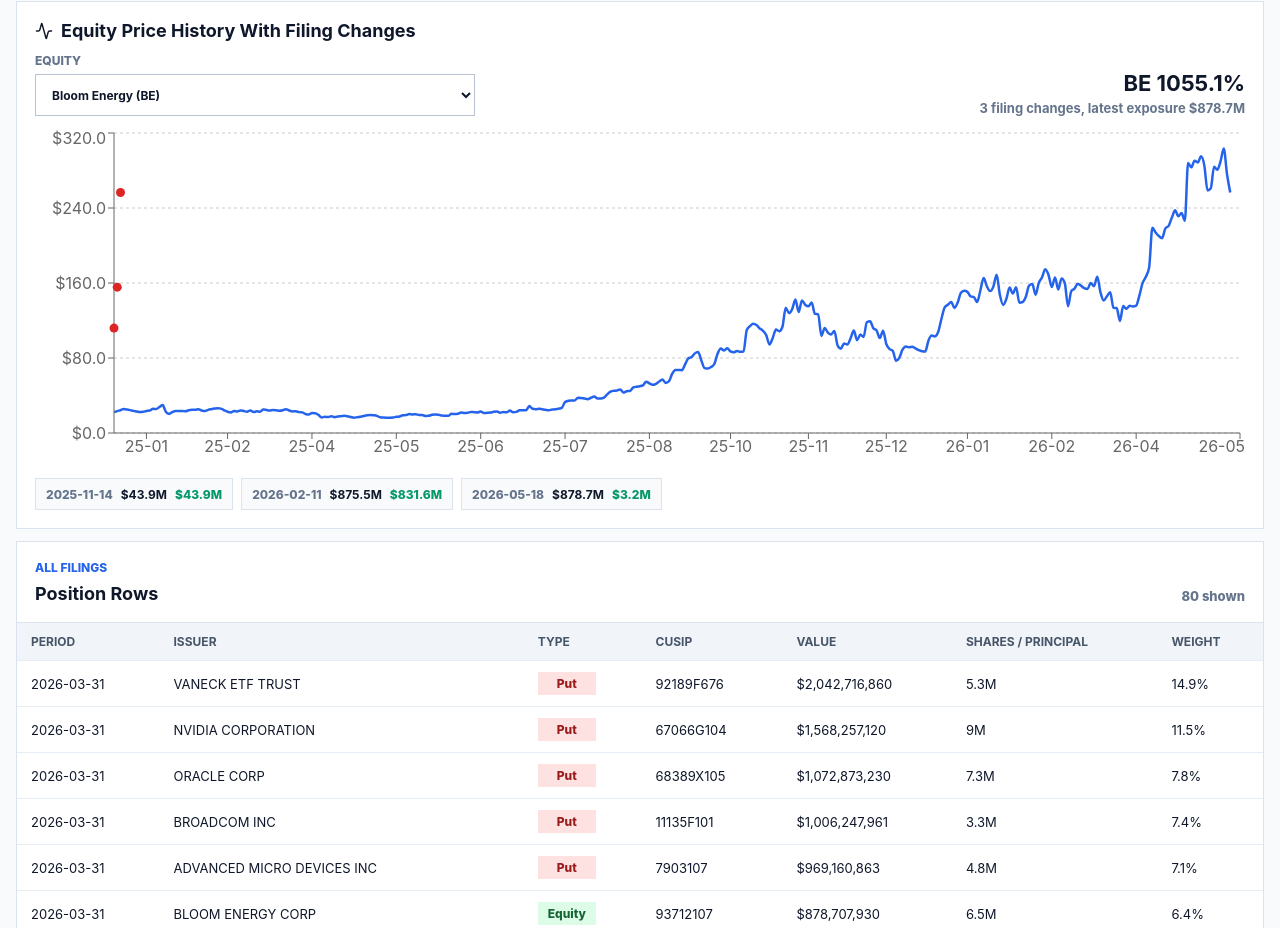
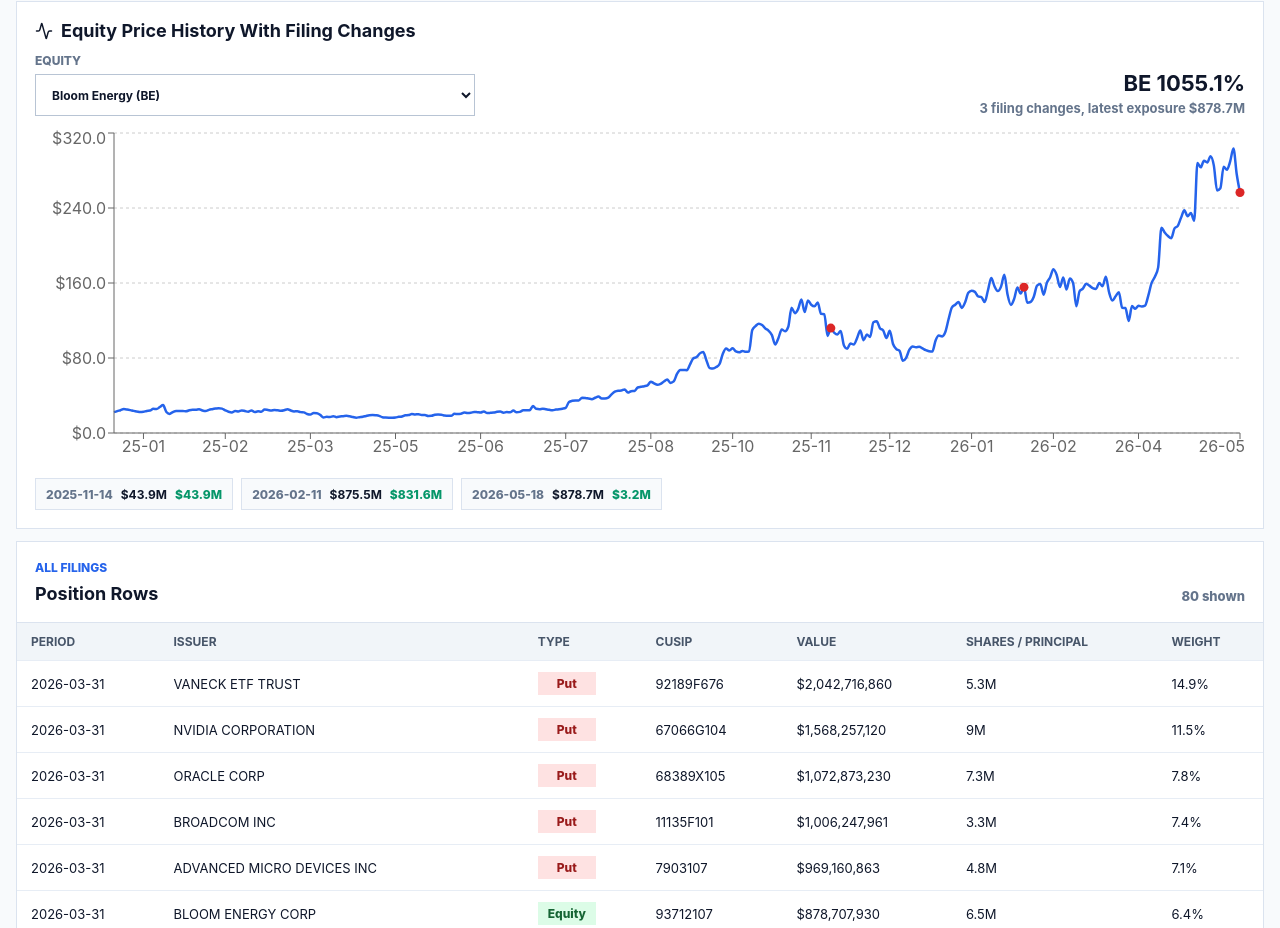
Before and after one commit to locky192/SituationalAwareness, a Next.js app: page / in a window 1280 px wide. Shown: the part 2376-3304 px from the top of the page. Built offline with nearby package versions, Linux system fonts and the light colour scheme.

Commit message:
Align price chart filing markers

```diff
--- a/components/PortfolioDashboard.tsx
+++ b/components/PortfolioDashboard.tsx
@@ -82,6 +82,11 @@
   date: string;
   close: number;
   adjustedClose: number;
+};
+
+type PriceChartPoint = PricePoint & {
+  markerPrice: number | null;
+  marker?: PriceMarker;
 };
 
 type PriceMarker = {
@@ -211,7 +216,8 @@
 
 function PriceTooltip({ active, payload, label }: { active?: boolean; payload?: ChartTooltipPayload[]; label?: string }) {
   if (!active || !payload?.length) return null;
-  const marker = payload.find((entry) => entry.dataKey === "price")?.payload as PriceMarker | undefined;
+  const chartPoint = payload[0]?.payload as PriceChartPoint | undefined;
+  const marker = chartPoint?.marker;
 
   return (
     <div className="chart-tooltip">
@@ -331,6 +337,15 @@
   const priceStart = selectedSecurity?.prices[0]?.adjustedClose ?? 0;
   const priceEnd = selectedSecurity?.prices.at(-1)?.adjustedClose ?? 0;
   const priceChange = priceStart === 0 ? 0 : ((priceEnd - priceStart) / priceStart) * 100;
+  const markerByDate = new Map((selectedSecurity?.markers ?? []).map((marker) => [marker.date, marker]));
+  const priceChartData: PriceChartPoint[] = (selectedSecurity?.prices ?? []).map((point) => {
+    const marker = markerByDate.get(point.date);
+    return {
+      ...point,
+      marker,
+      markerPrice: marker?.price ?? null,
+    };
+  });
 
   return (
     <main>
@@ -497,7 +512,7 @@
             </div>
           </div>
           <ResponsiveContainer width="100%" height={340}>
-            <ComposedChart data={selectedSecurity?.prices ?? []}>
+            <ComposedChart data={priceChartData}>
               <CartesianGrid strokeDasharray="3 3" vertical={false} />
               <XAxis dataKey="date" minTickGap={36} tickFormatter={(value) => String(value).slice(2, 7)} />
               <YAxis tickFormatter={(value) => compactCurrency.format(Number(value))} width={74} />
@@ -510,7 +525,7 @@
                 strokeWidth={2.5}
                 dot={false}
               />
-              <Scatter data={selectedSecurity?.markers ?? []} dataKey="price" name="Filing change" fill="#dc2626" />
+              <Scatter dataKey="markerPrice" name="Filing change" fill="#dc2626" />
             </ComposedChart>
           </ResponsiveContainer>
           <div className="filing-events">
```
